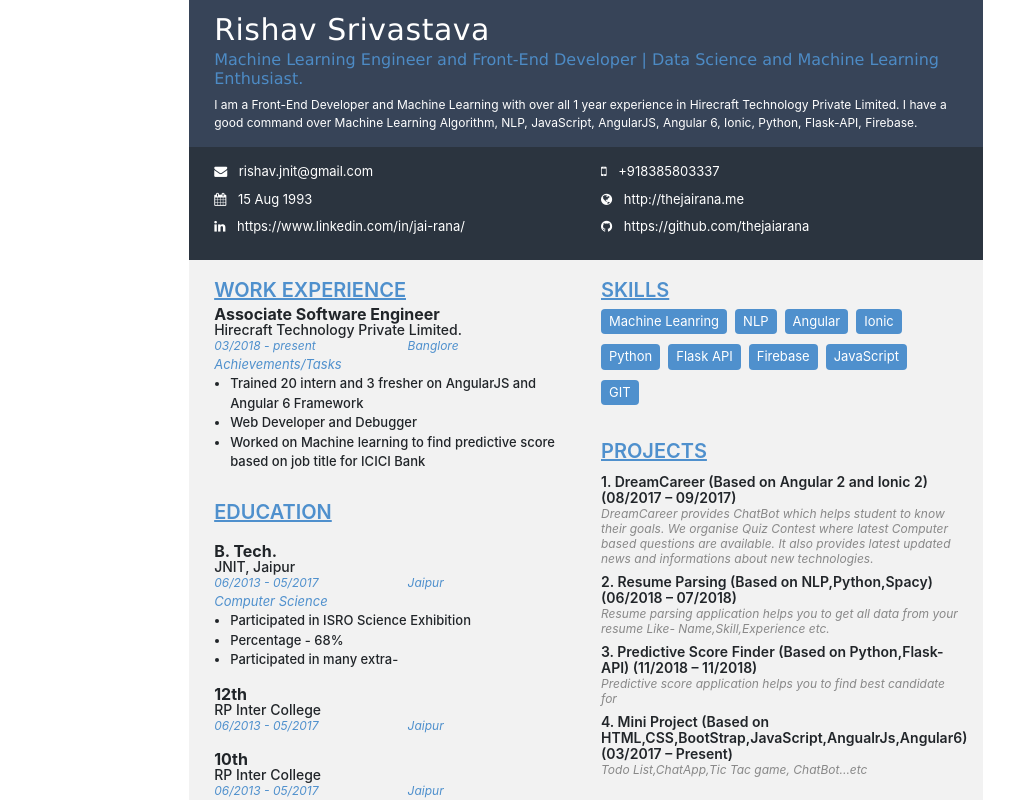
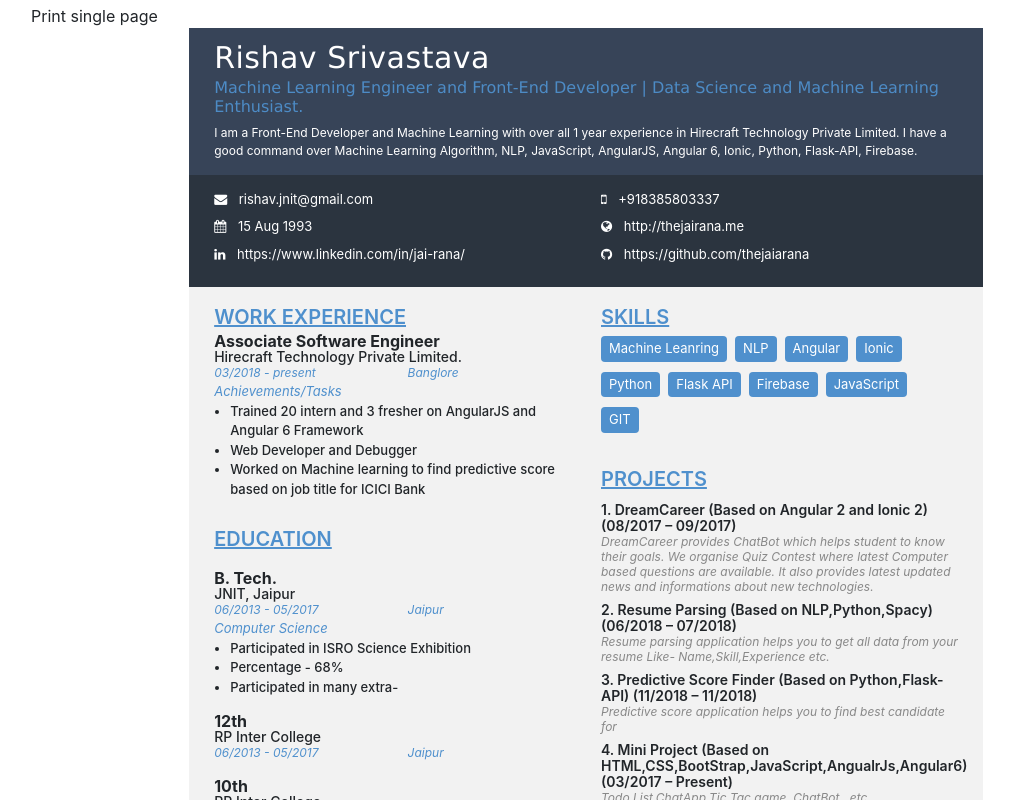
Before and after one commit to thejairana/portfolio, a React (Create React App) app: page / in a window 1280 px wide. Shown: the top 800 px of the page, without its empty margins (54-1068 px from the left). Built offline with nearby package versions, Linux system fonts and the light colour scheme.

Commit message:
PDF Resolution

```diff
--- a/package.json
+++ b/package.json
@@ -5,6 +5,8 @@
   "dependencies": {
     "bootstrap": "^4.3.1",
     "font-awesome": "^4.7.0",
+    "html2canvas": "^1.0.0-rc.1",
+    "jspdf": "^1.5.3",
     "react": "^16.8.6",
     "react-dom": "^16.8.6",
     "react-scripts": "3.0.1"
--- a/src/App.js
+++ b/src/App.js
@@ -1,10 +1,12 @@
 import React from 'react';
-import logo from './logo.svg';
+// import logo from './logo.svg';
 import './App.css';
+import PrintButton from "./components/PrintButton";
 
 function App() {
   return (
     <div className="container">
+      <PrintButton id={"resume"} label={"Print single page"} />
       <div className="resume" id="resume">
 
         <div className="resume-header">
--- /dev/null
+++ b/src/components/PrintButton.js
@@ -0,0 +1,40 @@
+import React from 'react';
+import html2canvas from 'html2canvas';
+import jsPDF from 'jspdf';
+
+const PrintButton = ({ id, label }) => (<div className="tc mb4 mt2">
+    <div id="myMm" style={{ height: "1mm" }} />
+    <div
+        className="pa2 ba bw1 b--black bg-yellow black-90 br2 dib pointer dim shadow-1"
+        onClick={() => {
+            const input = document.getElementById(id);
+            html2canvas(input, { scale: 2 })
+                .then((canvas) => {
+                    var imgWidth = 211;
+                    var pageHeight = 297;
+                    var imgHeight = canvas.height * imgWidth / canvas.width;
+                    var heightLeft = imgHeight;
+
+                    const context = canvas.getContext('2d');
+                    context.scale(2, 2);
+                    context['dpi'] = 196;
+                    context['imageSmoothingEnabled'] = false;
+                    context['mozImageSmoothingEnabled'] = false;
+                    context['oImageSmoothingEnabled'] = false;
+                    context['webkitImageSmoothingEnabled'] = false;
+                    context['msImageSmoothingEnabled'] = false;
+
+                    const contentDataURL = canvas.toDataURL('image/png')
+                    let pdf = new jsPDF('p', 'mm', 'a4'); // A4 size page of PDF
+                    var position = 0;
+                    pdf.addImage(contentDataURL, 'PNG', 0, position, imgWidth, imgHeight)
+                    pdf.save('theJaiRana-fullStack-Developer.pdf'); // Generated PDF
+                })
+
+        }}
+    >
+        {label}
+    </div>
+</div>);
+
+export default PrintButton;
```
Also changed, not shown: 1 other file (tests, documents, lock files or other folders).
